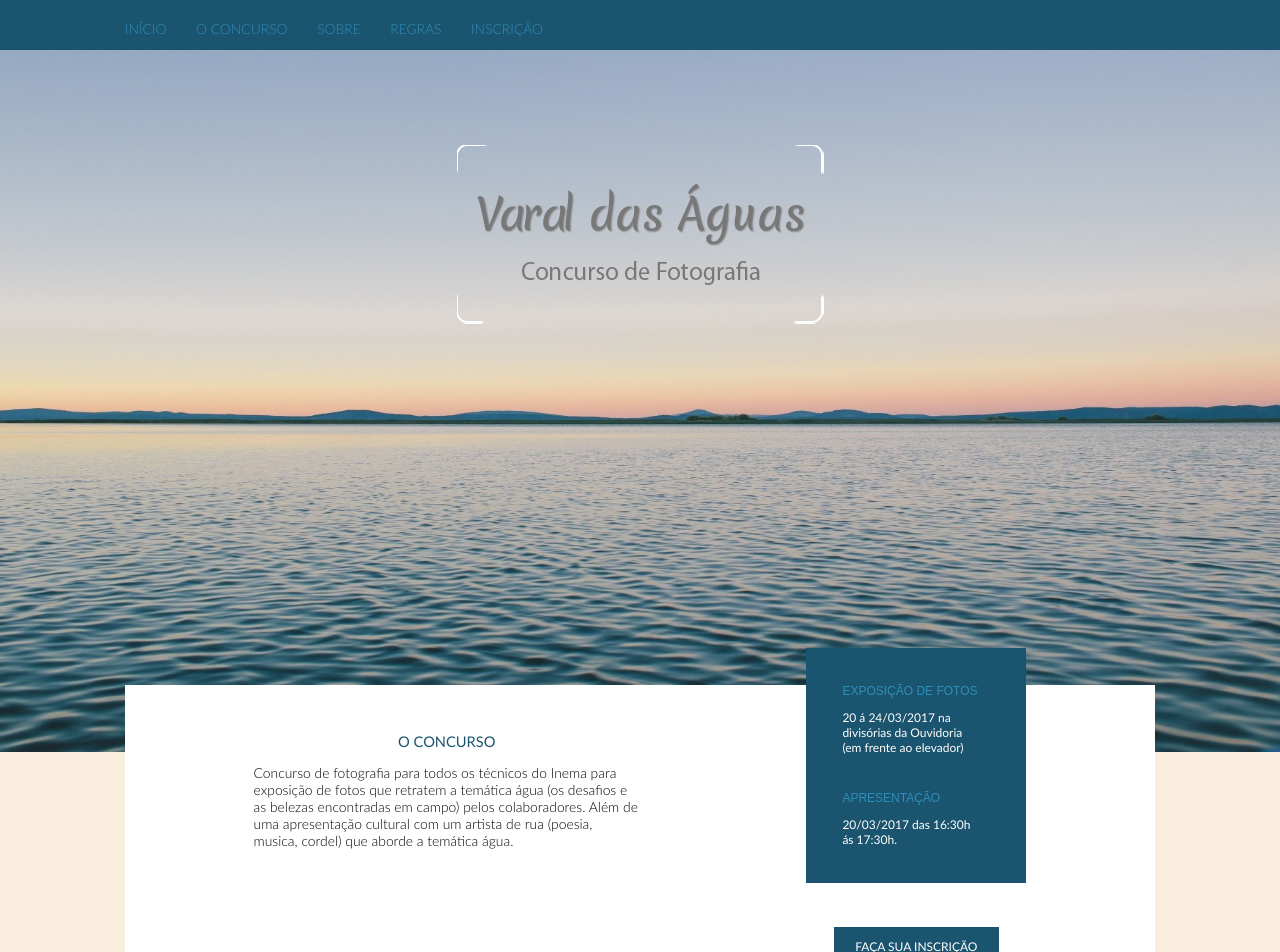
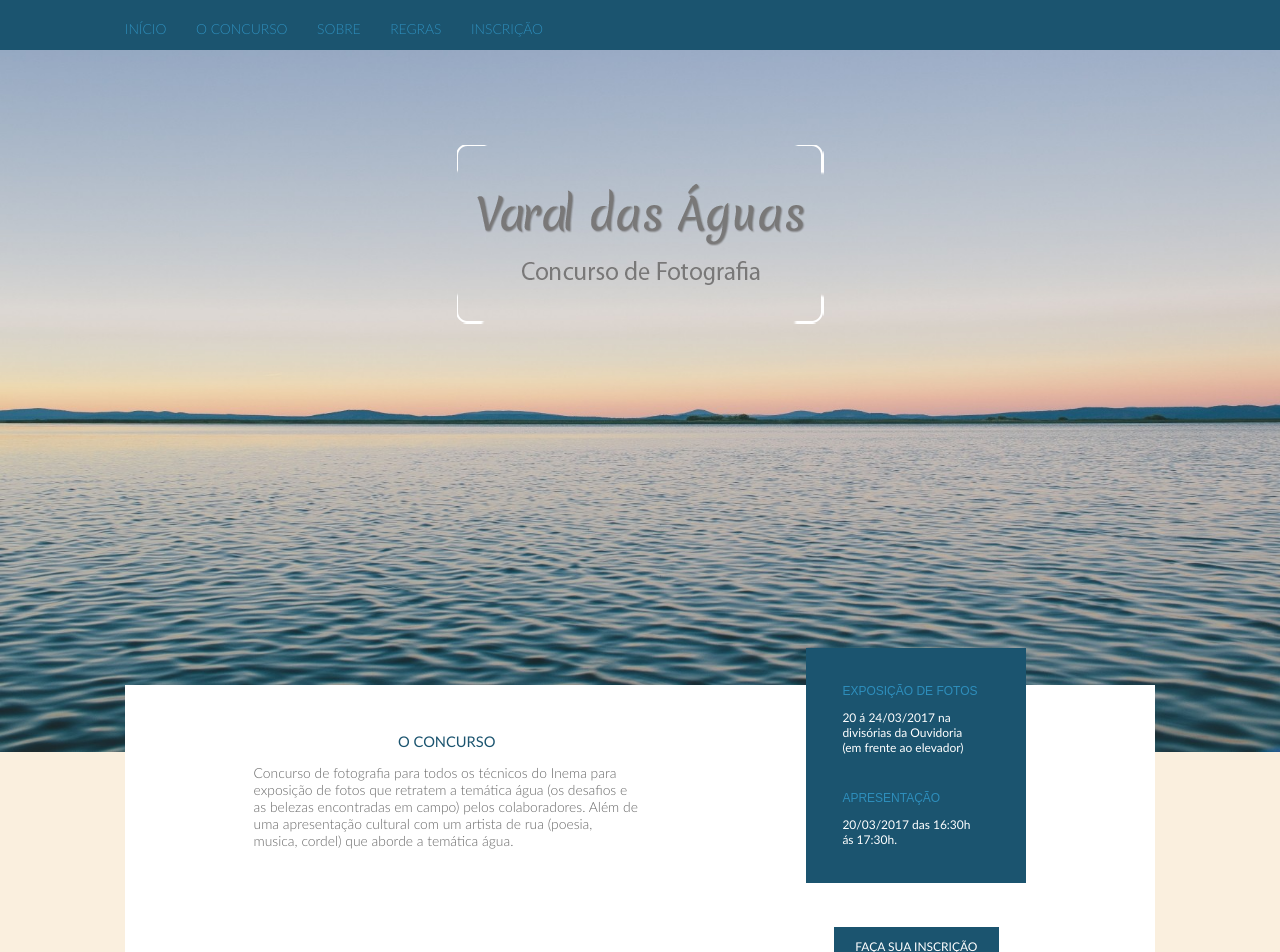
Before and after one commit to DanNog007/desafio-varal-aguas-front, a React (Create React App) app: page / in a window 1280 px wide. Shown: the top 952 px of the page. Built offline with nearby package versions, Linux system fonts and the light colour scheme.

Commit message:
Ajuste na cor do texto dos paragrafos

```diff
--- a/src/App.css
+++ b/src/App.css
@@ -33,6 +33,7 @@ p
 {
     font-family: LatoLight;
     font-size: 10.4pt;
+    color: #666666;
 }
 
 hr
```
